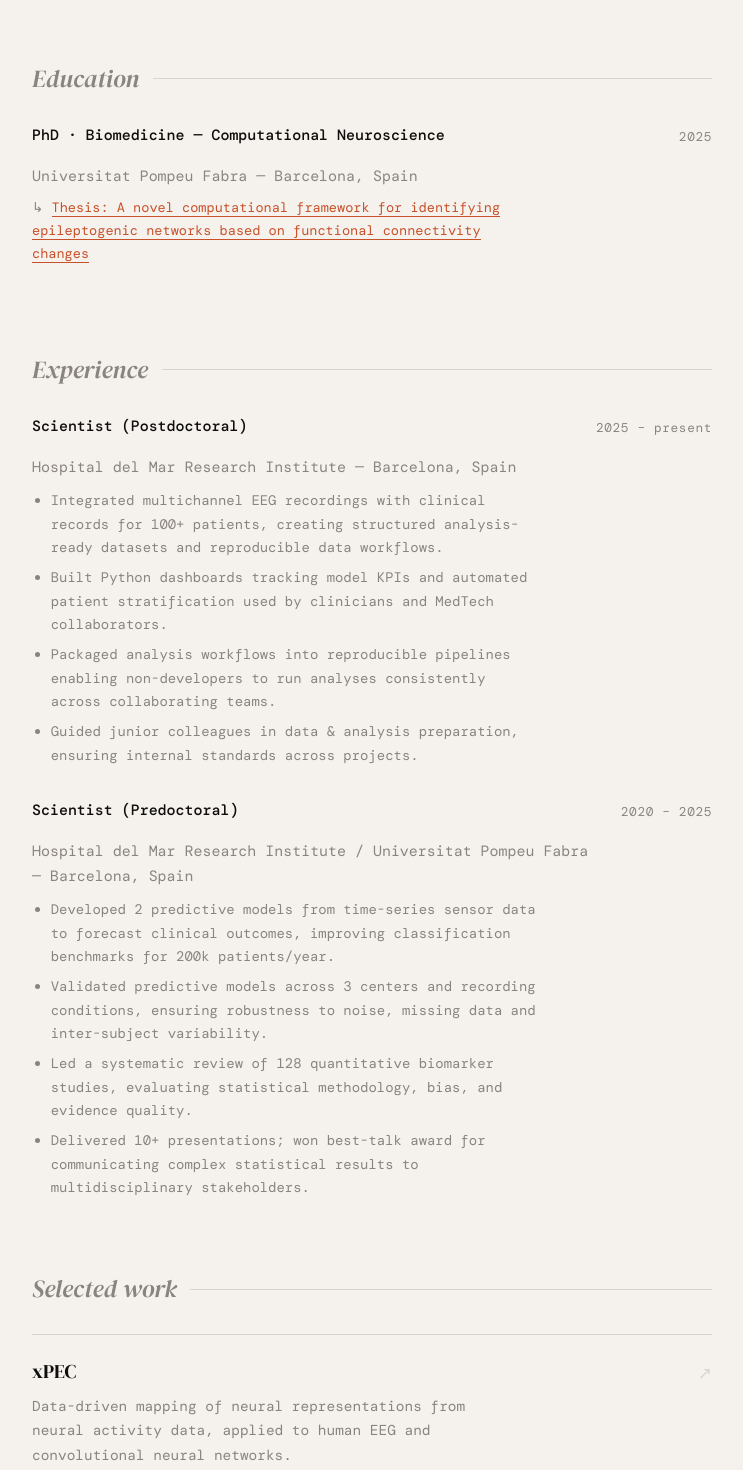
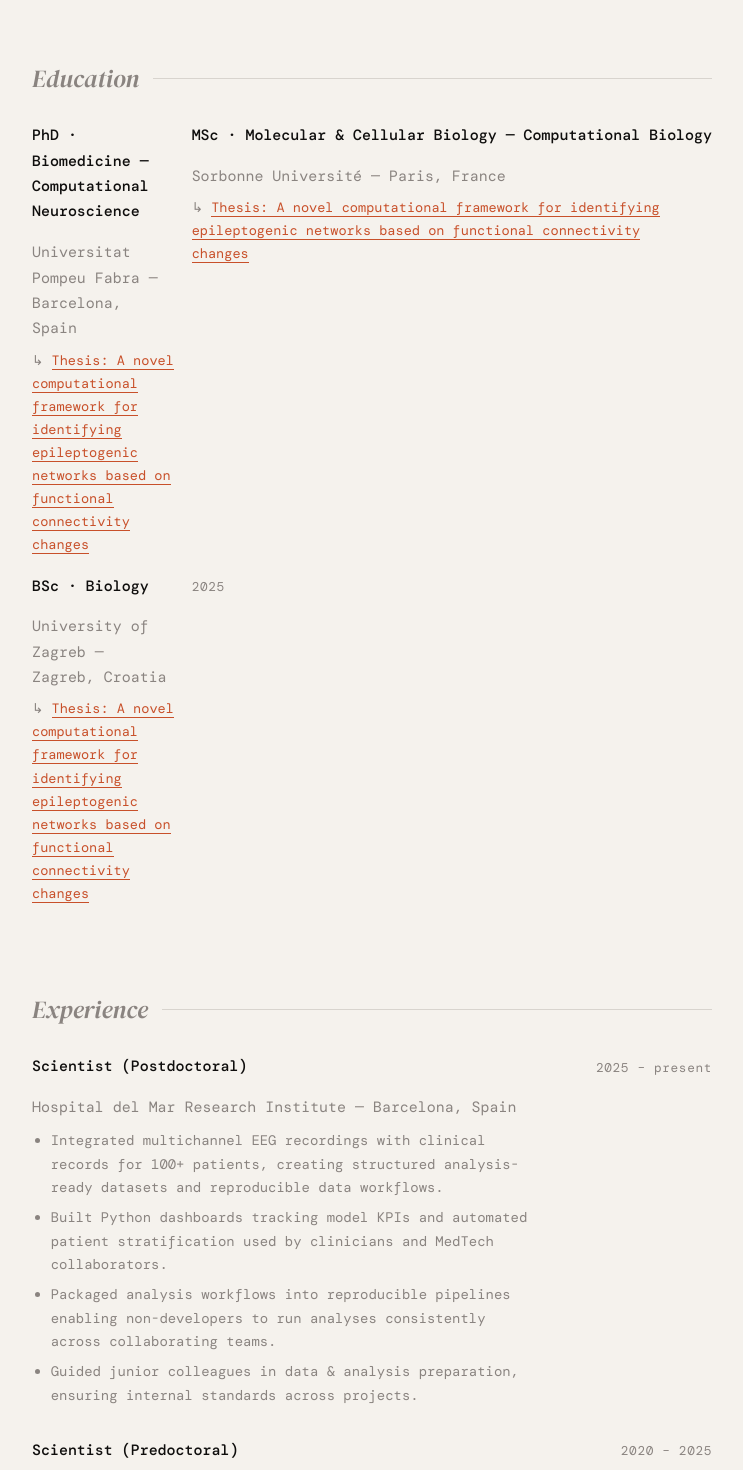
Before and after one commit to ivkarla/ivkarla.github.io, a plain HTML site: page index.html in a window 1280 px wide. Shown: the part 920-2390 px from the top of the page, without its empty margins (268-1011 px from the left). Drawn offline with nearby package versions, Linux system fonts and the light colour scheme; a web font is replaced by a local one.

Commit message:
Revise meta tags and add educational details

```diff
--- a/index.html
+++ b/index.html
@@ -3,8 +3,8 @@
 <head>
   <meta charset="UTF-8" />
   <meta name="viewport" content="width=device-width, initial-scale=1.0"/>
-  <meta name="description" content="Karla Ivankovic — Data Scientist, Translational Computational Neuroscience"/>
-  <title>Karla Ivankovic</title>
+  <meta name="description" content="Karla Ivankovic, PhD — Data Scientist, Translational Neuroscience"/>
+  <title>Karla Ivankovic, PhD</title>
   <link rel="preconnect" href="https://fonts.googleapis.com">
   <link href="https://fonts.googleapis.com/css2?family=DM+Serif+Display:ital@0;1&family=DM+Mono:wght@300;400;500&display=swap" rel="stylesheet">
   <style>
@@ -171,6 +171,16 @@
             <p class="role-co">Universitat Pompeu Fabra — Barcelona, Spain</p>
             <p class="project-pub">↳ <a href="http://hdl.handle.net/10803/694005" target="_blank" rel="noopener">Thesis: A novel computational framework for identifying epileptogenic networks based on functional connectivity changes</a></p>
           </div>
+          <div>
+            <p class="role-title">MSc · Molecular & Cellular Biology — Computational Biology</p>
+            <p class="role-co">Sorbonne Université — Paris, France</p>
+            <p class="project-pub">↳ <a href="http://hdl.handle.net/10803/694005" target="_blank" rel="noopener">Thesis: A novel computational framework for identifying epileptogenic networks based on functional connectivity changes</a></p>
+          </div>
+            <div>
+            <p class="role-title">BSc · Biology</p>
+            <p class="role-co">University of Zagreb — Zagreb, Croatia</p>
+            <p class="project-pub">↳ <a href="http://hdl.handle.net/10803/694005" target="_blank" rel="noopener">Thesis: A novel computational framework for identifying epileptogenic networks based on functional connectivity changes</a></p>
+          </div>
           <span class="role-period">2025</span>
         </div>
       </div>
@@ -202,7 +212,7 @@
               <li>Developed 2 predictive models from time-series sensor data to forecast clinical outcomes, improving classification benchmarks for 200k patients/year.</li>
               <li>Validated predictive models across 3 centers and recording conditions, ensuring robustness to noise, missing data and inter-subject variability.</li>
               <li>Led a systematic review of 128 quantitative biomarker studies, evaluating statistical methodology, bias, and evidence quality.</li>
-              <li>Delivered 10+ presentations; won best-talk award for communicating complex statistical results to multidisciplinary stakeholders.</li>
+              <li>Delivered 10+ presentations; best-talk award for communicating complex statistical results to multidisciplinary stakeholders.</li>
             </ul>
           </div>
           <span class="role-period">2020 – 2025</span>
```
